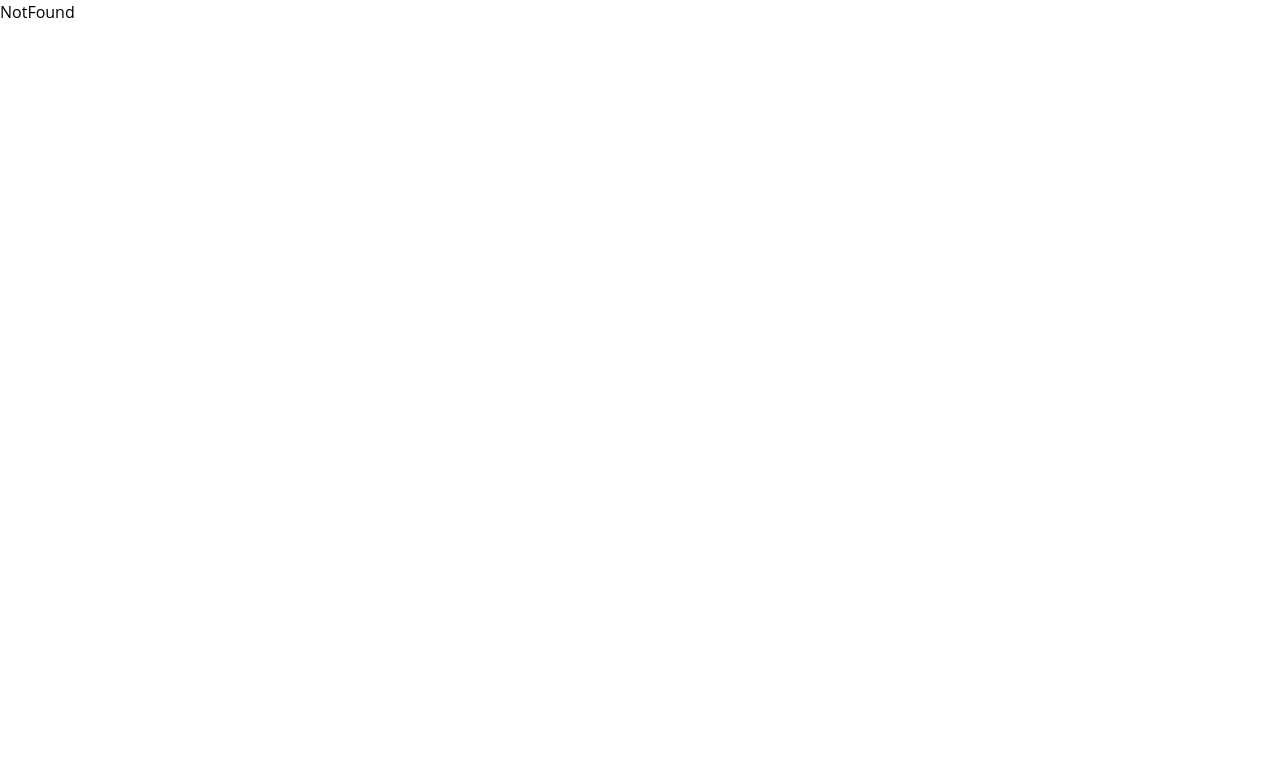
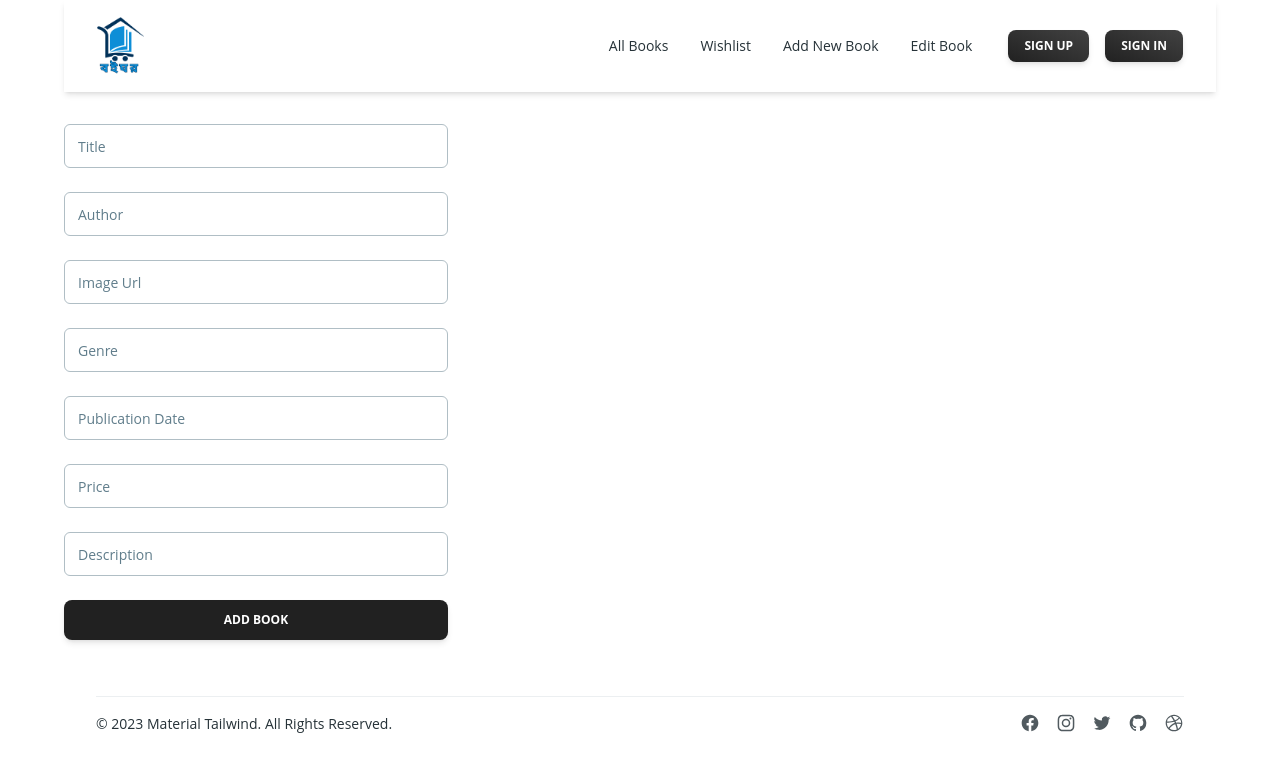
Before and after one commit to Electra51/boighor, a React (Vite) app: page /addnewbook in a window 1280 px wide. Shown: the top 772 px of the page. Built offline with nearby package versions, Linux system fonts and the light colour scheme; no server answers.

Commit message:
add new book all functionality added

```diff
--- a/src/components/ui/BookReview.tsx
+++ b/src/components/ui/BookReview.tsx
@@ -6,12 +6,7 @@ import { Avatar, Button, Textarea } from "@material-tailwind/react";
 import { FiSend } from 'react-icons/fi';
 import { useGetBookDetailQuery, usePostCommentMutation } from '../../redux/api/apiSlice';
 
-const dummyComments = [
-  'Bhalo na',
-  'Ki shob ghori egula??',
-  'Eta kono product holo ??',
-  '200 taka dibo, hobe ??',
-];
+
 
 interface IProps {
   id: string;
--- a/src/components/ui/LoginForm.tsx
+++ b/src/components/ui/LoginForm.tsx
@@ -1,60 +1,10 @@
 /* eslint-disable @typescript-eslint/no-unsafe-member-access */
 /* eslint-disable @typescript-eslint/no-unsafe-call */
 /* eslint-disable @typescript-eslint/no-unsafe-assignment */
-// import {
-//   Card,
-//   CardHeader,
-//   CardBody,
-//   CardFooter,
-//   Typography,
-//   Input,
-//   Checkbox,
-//   Button,
-// } from "@material-tailwind/react";
 
-// export default function Login() {
-//   return (
-//     <Card className="w-96" style={{marginTop:'40px'}}>
-//       <CardHeader
-//         variant="gradient"
-//         color="blue"
-//         className="mb-4 grid h-28 place-items-center"
-//       >
-//         <Typography variant="h3" color="white">
-//           Sign In
-//         </Typography>
-//       </CardHeader>
-//       <CardBody className="flex flex-col gap-4">
-//         <Input label="Email" size="lg" />
-//         <Input label="Password" size="lg" />
-//         <div className="-ml-2.5">
-//           <Checkbox label="Remember Me" />
-//         </div>
-//       </CardBody>
-//       <CardFooter className="pt-0">
-//         <Button variant="gradient" fullWidth>
-//           Sign In
-//         </Button>
-//         <Typography variant="small" className="mt-6 flex justify-center">
-//           Don't have an account?
-//           <Typography
-//             as="a"
-//             href="#signup"
-//             variant="small"
-//             color="blue"
-//             className="ml-1 font-bold"
-//           >
-//             Sign up
-//           </Typography>
-//         </Typography>
-//       </CardFooter>
-//     </Card>
-//   );
-// }
 
 
 import { useForm } from 'react-hook-form';
-import { FcGoogle } from 'react-icons/fc';
 
 
 import { useNavigate } from 'react-router-dom';
@@ -155,13 +105,17 @@ export function LoginForm() {
           </span>
         </div>
       </div>
+
+
       <Button
-        type="button"
-        className="flex items-center justify-between"
-        onClick={handleGoogleLogin}
+        size="lg"
+        variant="outlined"
+        color="blue-gray"
+        className="flex items-center gap-3"
+         onClick={handleGoogleLogin}
       >
-        <p>Login With Google</p>
-        <FcGoogle />
+        <img src="/icons/google.svg" alt="metamask" className="h-6 w-6" />
+        Continue with Google
       </Button>
     </div>
   );
--- a/src/layouts/Navbar.tsx
+++ b/src/layouts/Navbar.tsx
@@ -62,9 +62,11 @@ export default function Example() {
         color="blue-gray"
         className="p-1 font-normal"
       >
-        <a href="#" className="flex items-center">
-          Add New Book
-        </a>
+         <Link  to='/addnewbook'>
+        <p className="flex items-center">
+         Add New Book
+        </p></Link>
+
       </Typography>
       <Typography
         as="li"
@@ -72,9 +74,10 @@ export default function Example() {
         color="blue-gray"
         className="p-1 font-normal"
       >
-        <a href="#" className="flex items-center">
-         Edit Book
-        </a>
+         <Link  to='/editbook'>
+        <p className="flex items-center">
+        Edit Book
+        </p></Link>
       </Typography>
     </ul>
   );
--- a/src/pages/AddNewBook.tsx
+++ b/src/pages/AddNewBook.tsx
@@ -1,5 +1,57 @@
+import {
+  Card,
+  Input,
+  Button,
+} from "@material-tailwind/react";
+import { useState } from "react";
+import { useAppDispatch } from "../redux/hook";
+import { addbooks } from "../redux/feature/addBook/addBookSlice";
+ import toast, { Toaster } from 'react-hot-toast';
+import { usePostAddBookMutation } from "../redux/api/apiSlice";
 export default function AddNewBook() {
+
+const [title,setTitle]=useState("");
+const [author,setAuthor]=useState("");
+const [image,setImage]=useState("");
+const [genre,setGenre]=useState("");
+const [price,setPrice]=useState("");
+const [description,setDescription]=useState("");
+const [publicationDate,setPublicationDate]=useState("");
+   const [postNewBook,ss] = usePostAddBookMutation();
+  const dispatch=useAppDispatch();
+  const submit =(e:any)=>{
+    // eslint-disable-next-line @typescript-eslint/no-unsafe-member-access, @typescript-eslint/no-unsafe-call
+    e.preventDefault();
+    const book={title,author,image,genre,publicationDate}
+    dispatch(addbooks(book));
+    // eslint-disable-next-line @typescript-eslint/no-floating-promises
+    postNewBook(book)
+    toast.success("SuccessFully Added")
+    console.log(book)
+  }
+
+
   return (
-    <div>AddNewBook</div>
-  )
+    <Card color="transparent" shadow={false}>
+
+      <form className="mt-8 mb-2 w-80 max-w-screen-lg sm:w-96"  onSubmit={submit}>
+
+        <div className="mb-4 flex flex-col gap-6">
+          <Input size="lg" label="Title" name="title" id="title" value={title} onChange={(e)=>setTitle(e.target.value)}/>
+          <Input size="lg" label="Author" name="author" id="author" value={author} onChange={(e)=>setAuthor(e.target.value)}/>
+          <Input size="lg" label="Image Url" name="image" id="image" value={image} onChange={(e)=>setImage(e.target.value)}/>
+          <Input size="lg" label="Genre" name="genre" id="genre" value={genre} onChange={(e)=>setGenre(e.target.value)}/>
+            <Input size="lg" label="Publication Date" name="publicationDate" id="publicationDate" value={publicationDate} onChange={(e)=>setPublicationDate(e.target.value)}/>
+             <Input size="lg" label="Price" name="price" id="price" value={price} onChange={(e)=>setPrice(e.target.value)}/>
+              <Input size="lg" label="Description" name="description" id="description" value={description} onChange={(e)=>setDescription(e.target.value)}/>
+
+        </div>
+
+        <Button className="mt-6" fullWidth type="submit">
+         Add Book
+        </Button>
+
+      </form>
+    </Card>
+  );
 }
--- a/src/pages/AllBook.tsx
+++ b/src/pages/AllBook.tsx
@@ -1,9 +1,10 @@
 /* eslint-disable @typescript-eslint/no-unsafe-call */
 /* eslint-disable @typescript-eslint/no-unsafe-member-access */
+import { Button } from "@material-tailwind/react";
 import SingleCard from "../components/ui/SingleCard";
 import { useGetBooksQuery } from "../redux/api/apiSlice"
 import { IBook } from "../types/globalTypes";
-
+import { useNavigate } from 'react-router-dom';
 
 // eslint-disable-next-line @typescript-eslint/no-unused-vars, no-empty-pattern
 export default function AllBook({}) {
@@ -16,12 +17,23 @@ console.log(error)
 
 // eslint-disable-next-line @typescript-eslint/no-unsafe-assignment, @typescript-eslint/no-unsafe-member-access
 const productsData= data?.data;
+const navigate = useNavigate();
+
+const handleNavigate =()=>{
+navigate('/addnewbook');
+}
   return (
-     <div className="grid sm:grid-cols-1 md:grid-cols-3 lg:grid-cols-4 gap-5">
+     <div>
+      <div className="flex justify-between">
+<Button onClick={handleNavigate}>Button</Button>
+Filtering
+      </div>
+      <div className="grid sm:grid-cols-1 md:grid-cols-3 lg:grid-cols-4 gap-5">
 
         {productsData?.map((card: IBook) => (
           <SingleCard card={card} />
         ))}
       </div>
+     </div>
   )
 }
--- a/src/pages/BookDetail.tsx
+++ b/src/pages/BookDetail.tsx
@@ -1,5 +1,9 @@
 /* eslint-disable @typescript-eslint/no-unsafe-member-access */
 import {
+  Dialog,
+  DialogBody,
+  DialogFooter,
+  DialogHeader,
   Typography
 } from "@material-tailwind/react";
 import { useGetBookDetailQuery } from "../redux/api/apiSlice";
@@ -14,13 +18,20 @@ import {
 
   IconButton,
 } from "@material-tailwind/react";
+
 import BookReview from "../components/ui/BookReview";
+import { Fragment, useState } from "react";
 export default function BookDetail() {
   const {id}=useParams();
   // eslint-disable-next-line @typescript-eslint/no-unsafe-assignment, @typescript-eslint/no-unused-vars
   const {data, isLoading,error}= useGetBookDetailQuery(id);
   // eslint-disable-next-line @typescript-eslint/no-unsafe-member-access
   console.log('kk',data)
+
+  const [open, setOpen] = useState(false);
+
+  const handleOpen = () => setOpen(!open);
+
   return (
 
       <div className="grid sm:grid-cols-1 md:grid-cols-2 lg:grid-cols-2 gap-10">
@@ -55,7 +66,40 @@ export default function BookDetail() {
 
         <Button className="mr-3"
         >Edit</Button>
-        <Button>Delete</Button>
+          <Fragment>
+      <Button
+          onClick={(handleOpen)}
+
+
+
+
+        >Delete
+        </Button>
+      <Dialog open={open} handler={handleOpen}>
+        <DialogHeader>Title:
+          {data?.title}
+          </DialogHeader>
+        <DialogBody divider>
+          Are you sure delete  {data?.title} ? Please Confirm it.
+        </DialogBody>
+        <DialogFooter>
+          <Button
+            variant="text"
+            color="red"
+            onClick={handleOpen}
+            className="mr-1"
+          >
+            <span>Cancel</span>
+          </Button>
+
+          <Button variant="gradient" color="green"
+          // onClick={()=>handleRemoveBook(value)}
+          >
+            <span>Confirm</span>
+          </Button>
+        </DialogFooter>
+      </Dialog>
+    </Fragment>
         </div>
         <BookReview  id={id!}/>
 </div>
--- a/src/redux/api/apiSlice.ts
+++ b/src/redux/api/apiSlice.ts
@@ -15,6 +15,16 @@ export const api = createApi({
       query: (id) => `/book/${id}`,
       providesTags: ['comments'],
     }),
+    postAddBook: builder.mutation({
+      query: (data) => ({
+        // eslint-disable-next-line @typescript-eslint/restrict-template-expressions
+        url: '/books',
+        method: 'POST',
+        // eslint-disable-next-line @typescript-eslint/no-unsafe-assignment
+        body: data,
+      }),
+    }),
+
     postComment: builder.mutation({
       query: ({ id, data }) => ({
         // eslint-disable-next-line @typescript-eslint/restrict-template-expressions
@@ -49,4 +59,5 @@ export const {
   usePostCommentMutation,
   useGetBookReviewQuery,
   useRegisterMutation,
+  usePostAddBookMutation,
 } = api;
--- /dev/null
+++ b/src/redux/feature/addBook/addBookSlice.ts
@@ -0,0 +1,24 @@
+import { createSlice } from '@reduxjs/toolkit';
+import { IBook } from '../../../types/globalTypes';
+
+interface IAddBookList {
+  addBook: IBook[];
+}
+
+const initialState: IAddBookList = {
+  addBook: [],
+};
+
+const addBookSlice = createSlice({
+  name: 'addBook',
+  initialState,
+  reducers: {
+    addbooks: (state, action) => {
+      // eslint-disable-next-line @typescript-eslint/no-unsafe-argument
+      state.addBook.push(action.payload);
+    },
+  },
+});
+
+export const { addbooks } = addBookSlice.actions;
+export default addBookSlice.reducer;
```
Also changed, not shown: src/components/ui/RegisterForm.tsx (+1 -72 lines), src/routes/index.tsx (+10 -0 lines).
